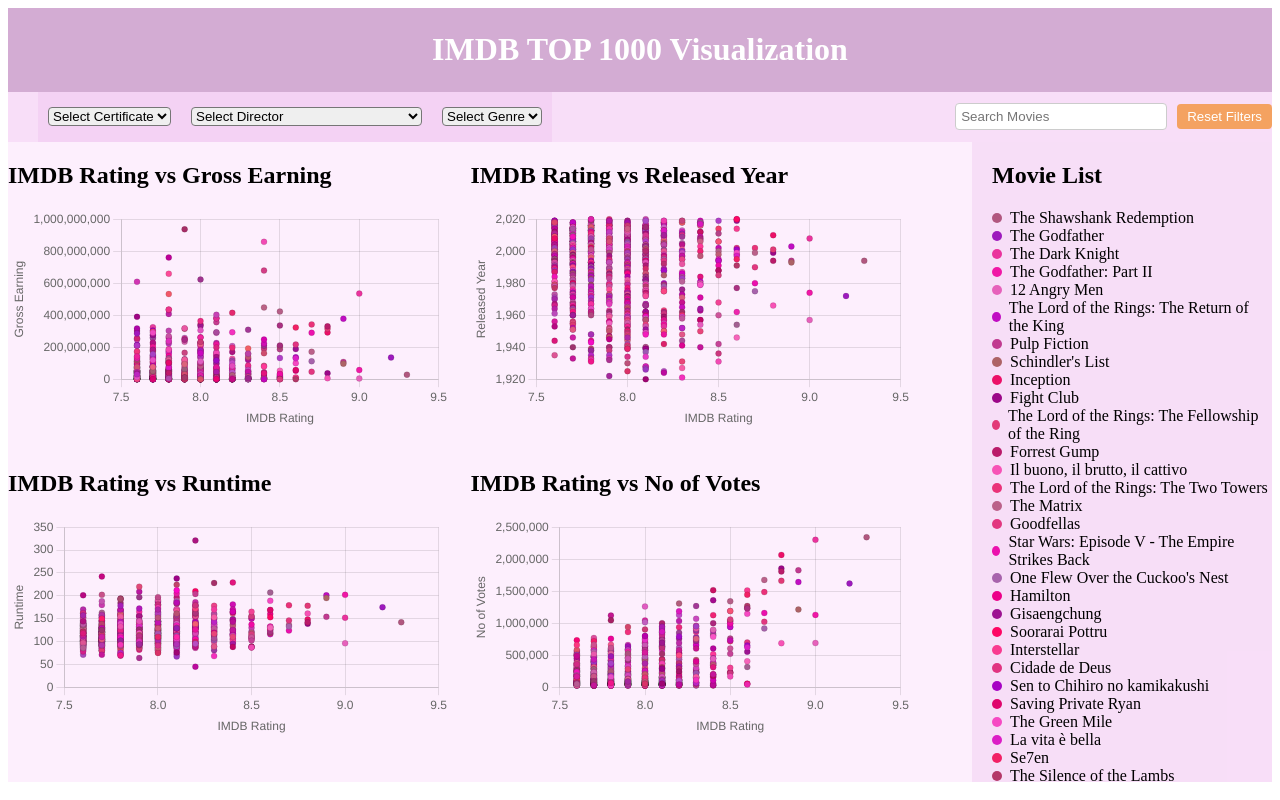
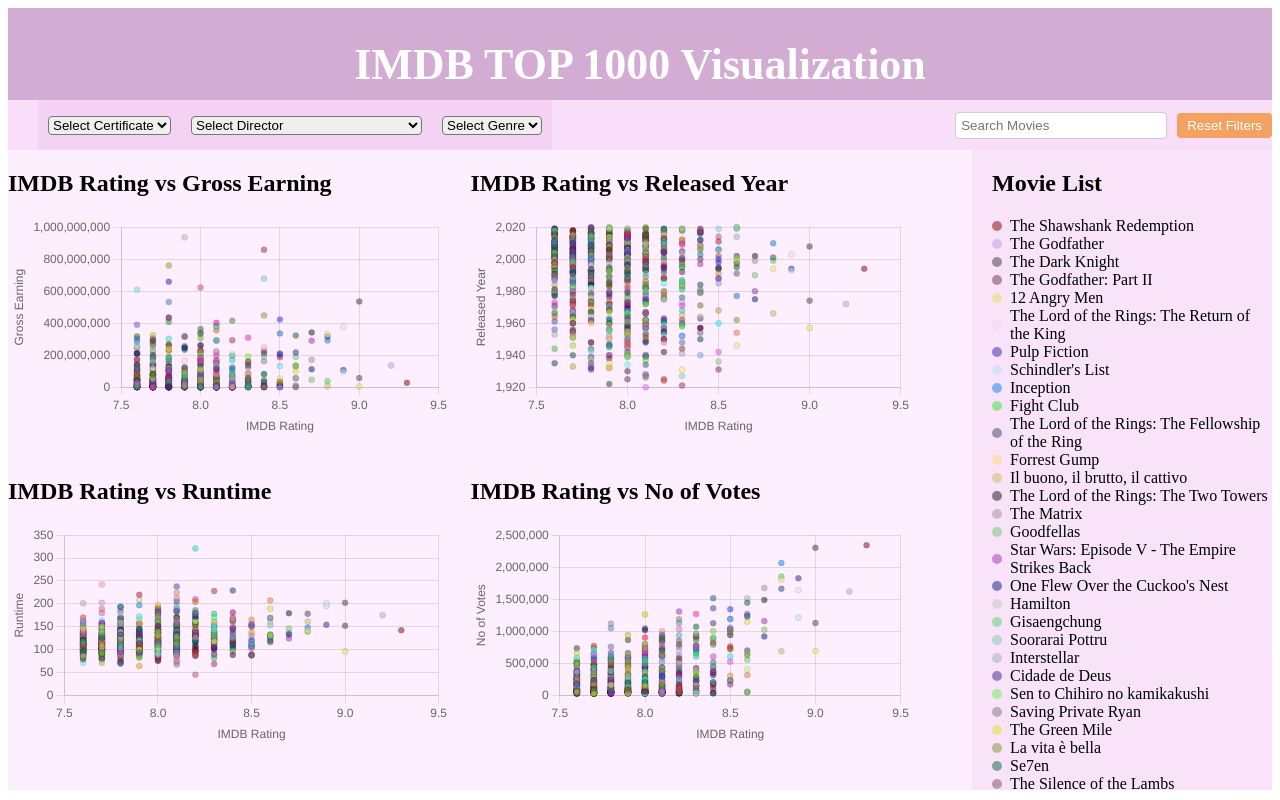
Before and after one commit to jyt555/24fall_VIS, a Vue app: page / in a window 1280 px wide. Built offline with nearby package versions, Linux system fonts and the light colour scheme.

Commit message:
更改颜色;修复movielist小圆点被压缩

```diff
--- a/src/App.vue
+++ b/src/App.vue
@@ -86,12 +86,33 @@ export default {
     }
   },
   methods: {
-    // 生成随机颜色
-    getRandomColor() {
-      const r = Math.floor(Math.random() * 100) + 155;
-      const g = Math.floor(Math.random() * 100);
-      const b = Math.floor(Math.random() * 100) + 100;
-      return `rgb(${r},${g},${b})`;
+    // 生成随机颜色:粉紫色系
+    // getRandomColor() {
+    //   const r = Math.floor(Math.random() * 100) + 155;
+    //   const g = Math.floor(Math.random() * 100);
+    //   const b = Math.floor(Math.random() * 100) + 100;
+    //   return `rgb(${r},${g},${b})`;
+    // },
+
+    // 根据电影名称的md5值生成随机颜色，使每部电影的颜色固定
+    getRandomColor(movieName) {
+      const hash = this.hashCode(movieName);
+      // console.log('Movie name:', movieName, 'Hash:', hash); // 测试
+      const r = parseInt(hash.slice(2, 4), 16);
+      const g = parseInt(hash.slice(3, 5), 16);
+      const b = parseInt(hash.slice(4, 6), 16);
+      // 返回透明度alpha=0.5的颜色
+      return `rgba(${r},${g},${b},0.5)`;
+    },
+    hashCode(str) {
+      let hash = 0;
+      if (str.length === 0) return hash;
+      for (let i = 0; i < str.length; i++) {
+        const char = str.charCodeAt(i);
+        hash = ((hash << 5) - hash) + char;
+        hash = hash & hash;
+      }
+      return hash.toString(16).padStart(6, '3');  // 转为6位十六进制数，不足6位前面补
     },
 
     // 加载并解析 CSV 数据
@@ -124,7 +145,7 @@ export default {
                   this.movies = results.data.map(movie => {
                     return {
                       ...movie,
-                      color: this.getRandomColor()
+                      color: this.getRandomColor(movie.Series_Title) // color tag
                     };
                   });
                   console.log('Movies data loaded with colors:', this.movies);
@@ -207,7 +228,8 @@ export default {
 
 .moviesList {
   width: 300px;
-  background-color: rgba(235, 181, 235, 0.3);
+  background-color: rgba(235, 181, 235, 0.2);
+  /* border: 2px solid rgba(235, 181, 235, 0.3); */
   flex-shrink: 0; /* 防止它被压缩 */
   align-self: flex-start; /* 确保它在顶部显示 */
   margin-left: auto; /* 将电影列表推到最右边 */
--- a/src/components/Header.vue
+++ b/src/components/Header.vue
@@ -17,5 +17,7 @@ export default {
   padding: 2px;
   background-color: rgba(142, 43, 142, 0.387);
   color: white;
+  font-size: 22px;
+  height: 11vh;
 }
 </style>
--- a/src/components/MovieList.vue
+++ b/src/components/MovieList.vue
@@ -3,8 +3,10 @@
   <div class="movie-list">
     <h2>Movie List</h2>
     <div v-for="movie in movies" :key="movie.Series_Title" class="movie-item">
-      <span :style="{ backgroundColor: movie.color }" class="color-indicator"></span>
-      {{ movie.Series_Title }}
+      <div class="movie-content">
+        <span :style="{ backgroundColor: movie.color }" class="color-indicator"></span>
+        <span>{{ movie.Series_Title }}</span>
+      </div>
     </div>
   </div>
 </template>
@@ -24,10 +26,16 @@ export default {
   display: flex;
   align-items: center;
 }
+.movie-content {
+  display: flex;
+  align-items: center;
+  flex-grow: 1;
+}
 .color-indicator {
   width: 10px;
   height: 10px;
   border-radius: 50%;
   margin-right: 8px;
+  flex-shrink: 0; /* 防止元素被压缩 */
 }
 </style>
```
